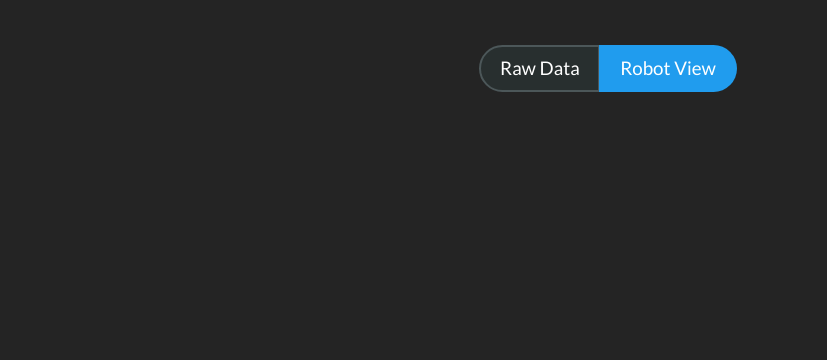
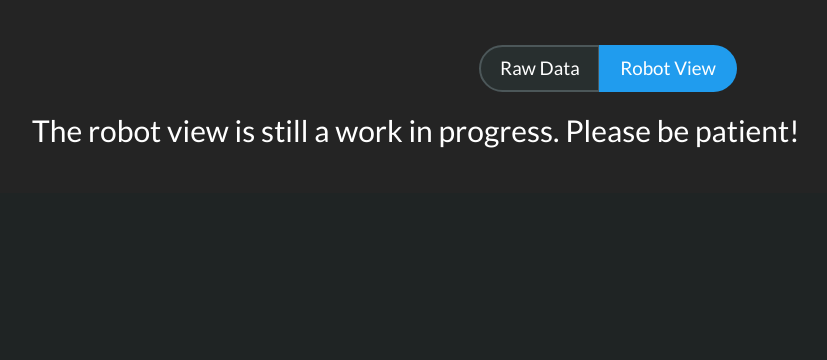
Before and after one commit to DVC-Viking-Robotics/webapp, a Flask app: page /sensors in a window 1280 px wide, after a click on "Robot View". Shown: the part 60-420 px from the top of the page, without its empty margins (32-859 px from the left). After the commit the page ends 208 px from the top, so only its background shows below. Run offline with Flask 2, Linux system fonts and the light colour scheme; the visitor is signed in with stand-in values (Sample User, id 1); some libraries are stand-ins or nearby versions.

Commit message:
cleaned up dashboard code

```diff
--- /dev/null
+++ b/webapp/static/scripts/sensor-charts.js
@@ -0,0 +1,44 @@
+function toggleView(viewType) {
+    var btnRobotView = document.getElementById('btn-robot-view');
+    var btnRawDataView = document.getElementById('btn-raw-data');
+
+    var robotView = document.getElementById('robot-view');
+    var rawDataView = document.getElementById('raw-data-view');
+
+    switch (viewType) {
+        case 'robot-view':
+            btnRobotView.classList.add('is-info');
+            btnRawDataView.classList.remove('is-link');
+
+            rawDataView.style.display = 'none';
+            robotView.style.display = 'initial';
+            break;
+        case 'raw-data':
+            btnRobotView.classList.remove('is-info');
+            btnRawDataView.classList.add('is-link');
+
+            rawDataView.style.display = 'initial';
+            robotView.style.display = 'none';
+            break;
+    }
+}
+
+toggleView('raw-data');
+
+var accelLineCtx = document.getElementById('accelerometer-line-chart').getContext('2d');
+var accelLineChart = new Chart(accelLineCtx, configAccelLineChart);
+
+var accelBarCtx = document.getElementById('accelerometer-bar-chart').getContext('2d');
+var accelBarChart = new Chart(accelBarCtx, configAccelBarChart);
+
+var gyroLineCtx = document.getElementById('gyroscope-line-chart').getContext('2d');
+var gyroLineChart = new Chart(gyroLineCtx, configGyroLineChart);
+
+var gyroBarCtx = document.getElementById('gyroscope-bar-chart').getContext('2d');
+var gyroBarChart = new Chart(gyroBarCtx, configGyroBarChart);
+
+var magLineCtx = document.getElementById('magnetometer-line-chart').getContext('2d');
+var magLineChart = new Chart(magLineCtx, configMagLineChart);
+
+var magBarCtx = document.getElementById('magnetometer-bar-chart').getContext('2d');
+var magBarChart = new Chart(magBarCtx, configMagBarChart);
--- a/webapp/templates/sensors.html
+++ b/webapp/templates/sensors.html
@@ -63,6 +63,11 @@
                 </div>
             </div>
         </div>
+
+        <div id="robot-view">
+            <!-- TODO: Implement the robot view for the sensor dashboard -->
+            <p class="title">The robot view is still a work in progress. Please be patient!</p>
+        </div>
     </div>
 </section>
 
@@ -76,50 +81,5 @@
 <script src="/static/scripts/chartjs/gyro-charts.js"></script>
 <script src="/static/scripts/chartjs/mag-charts.js"></script>
 
-<script>
-    function toggleView(viewType) {
-        var btnRobotView = document.getElementById('btn-robot-view');
-        var btnRawDataView = document.getElementById('btn-raw-data');
-
-        // var robotView = document.getElementById('');
-        var rawDataView = document.getElementById('raw-data-view');
-
-        switch (viewType) {
-            case 'robot-view':
-                btnRobotView.classList.add('is-info');
-                btnRawDataView.classList.remove('is-link');
-
-                rawDataView.style.visibility = 'hidden';
-                break;
-            case 'raw-data':
-                btnRobotView.classList.remove('is-info');
-                btnRawDataView.classList.add('is-link');
-
-                rawDataView.style.visibility = 'visible';
-                break;
-        }
-    }
-
-    toggleView('raw-data');
-</script>
-
-<script>
-    var accelLineCtx = document.getElementById('accelerometer-line-chart').getContext('2d');
-    var accelLineChart = new Chart(accelLineCtx, configAccelLineChart);
-
-    var accelBarCtx = document.getElementById('accelerometer-bar-chart').getContext('2d');
-    var accelBarChart = new Chart(accelBarCtx, configAccelBarChart);
-
-    var gyroLineCtx = document.getElementById('gyroscope-line-chart').getContext('2d');
-    var gyroLineChart = new Chart(gyroLineCtx, configGyroLineChart);
-
-    var gyroBarCtx = document.getElementById('gyroscope-bar-chart').getContext('2d');
-    var gyroBarChart = new Chart(gyroBarCtx, configGyroBarChart);
-
-    var magLineCtx = document.getElementById('magnetometer-line-chart').getContext('2d');
-    var magLineChart = new Chart(magLineCtx, configMagLineChart);
-
-    var magBarCtx = document.getElementById('magnetometer-bar-chart').getContext('2d');
-    var magBarChart = new Chart(magBarCtx, configMagBarChart);
-</script>
+<script src="/static/scripts/sensor-charts.js"></script>
 {% endblock %}
--- a/webapp/templates/settings.html
+++ b/webapp/templates/settings.html
@@ -1,11 +1,11 @@
 {% extends "layout.html" %}
 
 {% block content %}
-<!-- TODO: Implement settings page! -->
+<!-- TODO: Implement the settings page for the robot! -->
 <section class="section">
     <div class="container">
         <h1 class="title is-1">Settings</h1>
-        No settings to tweak!
+        <p class="title">The settings page is still a work in progress. Please be patient!</p>
     </div>
 </section>
 {% endblock %}
```
